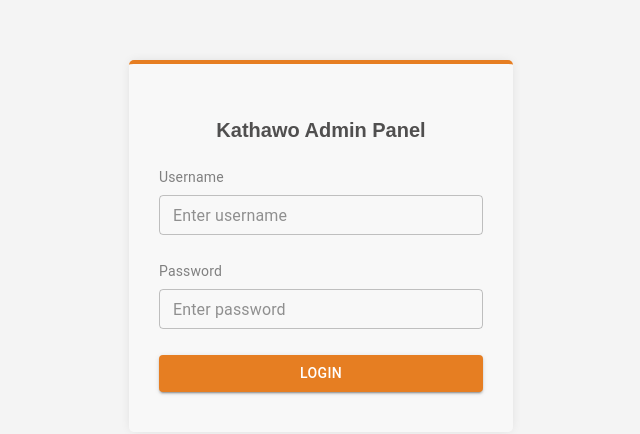
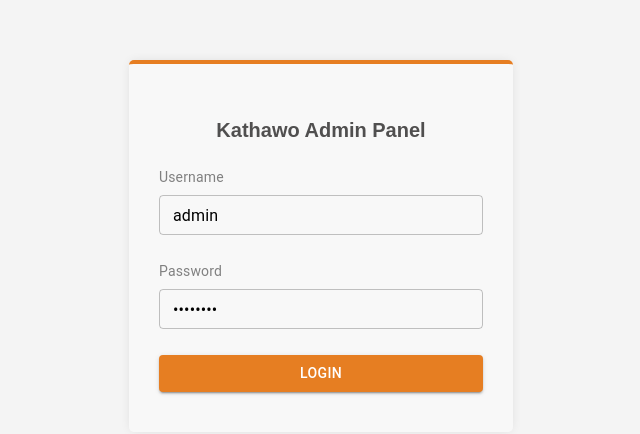
Before and after one commit to LDTECHSL/KathawoAdmin_Hosting, a React (Create React App) app: page / in a window 1280 px wide. Shown: the part 144-578 px from the top of the page, without its empty margins (319-959 px from the left). Built offline with nearby package versions, Linux system fonts and the light colour scheme.

Commit message:
fix: set default values for username and password in LoginPage

```diff
--- a/src/Pages/LoginPage.tsx
+++ b/src/Pages/LoginPage.tsx
@@ -11,8 +11,8 @@ import { showError } from "src/Components/Toast";
 const LoginPage = () => {
   const navigate = useNavigate();
 
-  const [username, setUsername] = useState('');
-  const [password, setPassword] = useState('');
+  const [username, setUsername] = useState('admin');
+  const [password, setPassword] = useState('password');
   const [loading, setLoading] = useState(false);
 
   const handleLogin = () => {
```
